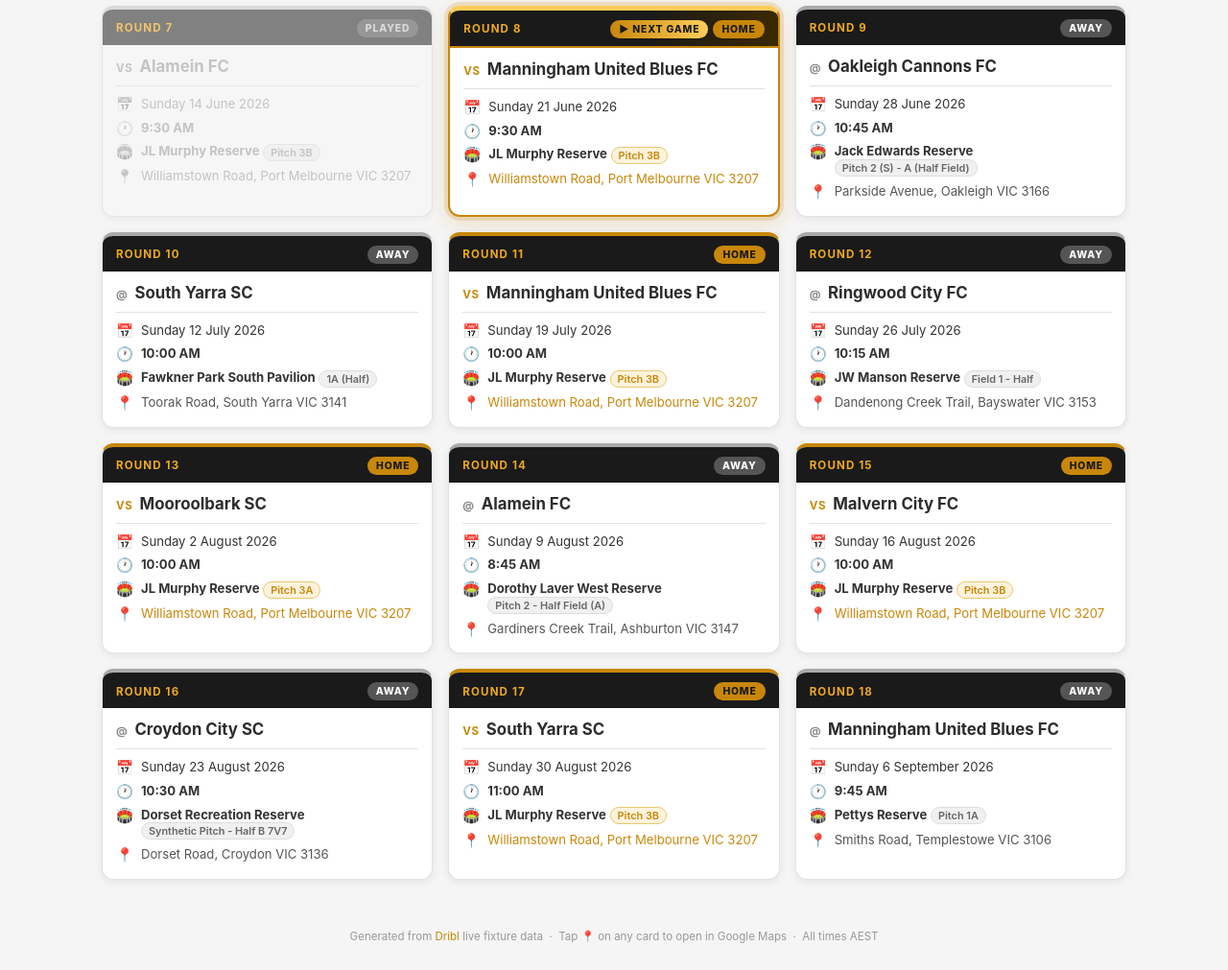
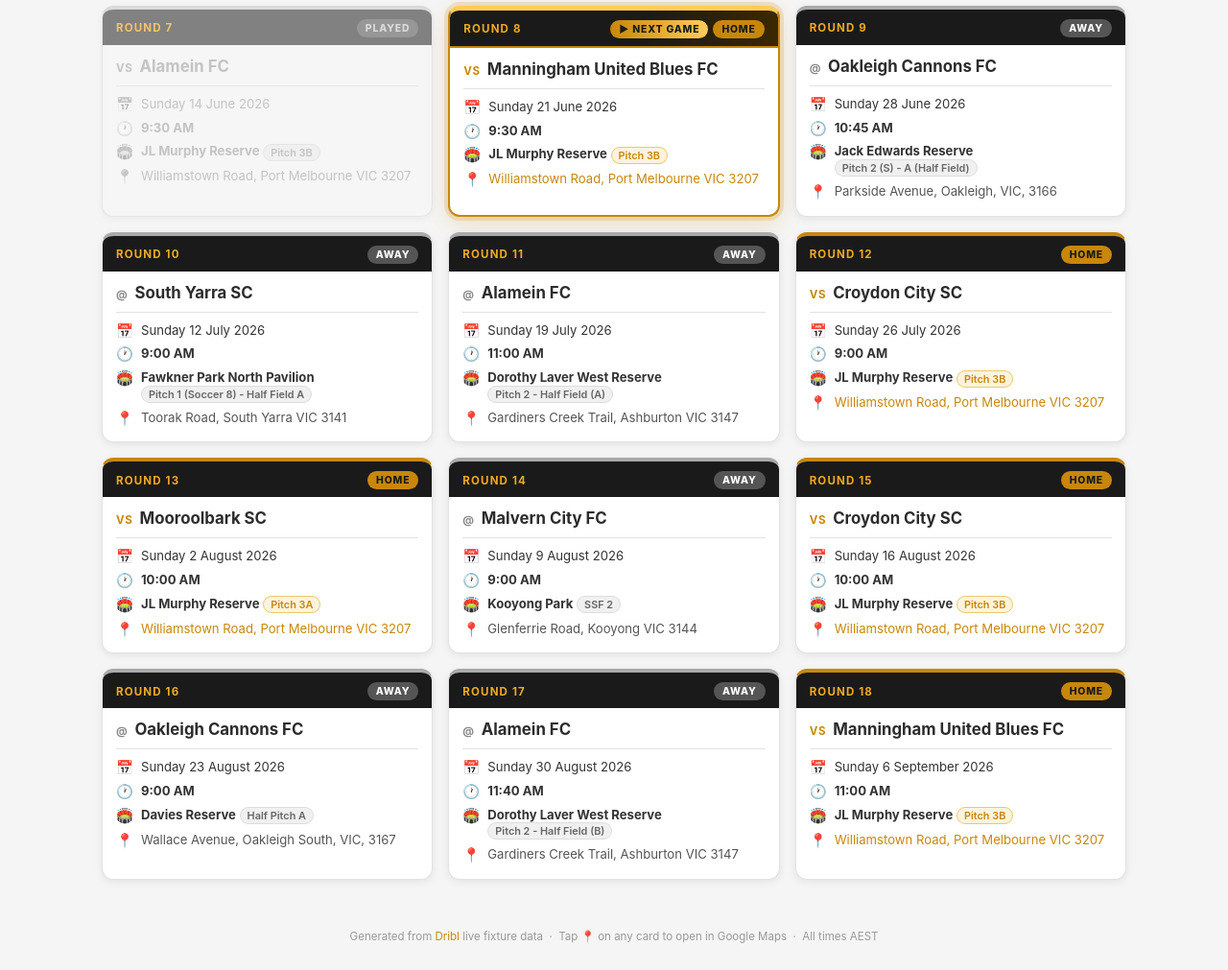
Before and after one commit to markshawau/MP11s, a plain HTML site: page index.html in a window 1280 px wide. Shown: the part 716-1727 px from the top of the page at 96% size. Drawn offline with Linux system fonts and the light colour scheme.

Commit message:
Update draw page — 2026-06-18

```diff
--- a/index.html
+++ b/index.html
@@ -72,7 +72,7 @@
             <div class="detail-row"><span class="icon">📅</span><span>Sunday 26 April 2026</span></div>
             <div class="detail-row"><span class="icon">🕐</span><span><strong>9:00 AM</strong></span></div>
             <div class="detail-row"><span class="icon">🏟️</span><span><strong>JL Murphy Reserve</strong>&nbsp;<span class="field-tag">Pitch 3B</span></span></div>
-            <a class="detail-row location-row" href="https://www.google.com/maps/search/?api=1&query=JL%20Murphy%20Reserve%2C%20Williamstown%20Road%2C%20Port%20Melbourne%20VIC%203207" target="_blank" rel="noopener">
+            <a class="detail-row location-row" href="https://www.google.com/maps/search/?api=1&query=JL%20Murphy%20Reserve%2C%20-37.834006%2C144.92755" target="_blank" rel="noopener">
               <span class="icon">📍</span><span>Williamstown Road, Port Melbourne VIC 3207</span>
             </a>
           </div>
@@ -90,7 +90,7 @@
             <div class="detail-row"><span class="icon">📅</span><span>Sunday 3 May 2026</span></div>
             <div class="detail-row"><span class="icon">🕐</span><span><strong>12:00 PM</strong></span></div>
             <div class="detail-row"><span class="icon">🏟️</span><span><strong>Dorset Recreation Reserve</strong>&nbsp;<span class="field-tag">Synthetic Pitch - Half B</span></span></div>
-            <a class="detail-row location-row" href="https://www.google.com/maps/search/?api=1&query=Dorset%20Recreation%20Reserve%2C%20Dorset%20Road%2C%20Croydon%20VIC%203136" target="_blank" rel="noopener">
+            <a class="detail-row location-row" href="https://www.google.com/maps/search/?api=1&query=Dorset%20Recreation%20Reserve%2C%20-37.7961%2C145.2718" target="_blank" rel="noopener">
               <span class="icon">📍</span><span>Dorset Road, Croydon VIC 3136</span>
             </a>
           </div>
@@ -108,7 +108,7 @@
             <div class="detail-row"><span class="icon">📅</span><span>Sunday 10 May 2026</span></div>
             <div class="detail-row"><span class="icon">🕐</span><span><strong>9:00 AM</strong></span></div>
             <div class="detail-row"><span class="icon">🏟️</span><span><strong>JL Murphy Reserve</strong>&nbsp;<span class="field-tag">Pitch 3A</span></span></div>
-            <a class="detail-row location-row" href="https://www.google.com/maps/search/?api=1&query=JL%20Murphy%20Reserve%2C%20Williamstown%20Road%2C%20Port%20Melbourne%20VIC%203207" target="_blank" rel="noopener">
+            <a class="detail-row location-row" href="https://www.google.com/maps/search/?api=1&query=JL%20Murphy%20Reserve%2C%20-37.834006%2C144.92755" target="_blank" rel="noopener">
               <span class="icon">📍</span><span>Williamstown Road, Port Melbourne VIC 3207</span>
             </a>
           </div>
@@ -126,7 +126,7 @@
             <div class="detail-row"><span class="icon">📅</span><span>Sunday 17 May 2026</span></div>
             <div class="detail-row"><span class="icon">🕐</span><span><strong>8:30 AM</strong></span></div>
             <div class="detail-row"><span class="icon">🏟️</span><span><strong>Powerful Owl Park</strong>&nbsp;<span class="field-tag">Pitch 2B</span></span></div>
-            <a class="detail-row location-row" href="https://www.google.com/maps/search/?api=1&query=Powerful%20Owl%20Park%2C%20Templestowe%20Road%2C%20Bulleen%20VIC%203105" target="_blank" rel="noopener">
+            <a class="detail-row location-row" href="https://www.google.com/maps/search/?api=1&query=Powerful%20Owl%20Park%2C%20-37.7592%2C145.0692" target="_blank" rel="noopener">
               <span class="icon">📍</span><span>Templestowe Road, Bulleen VIC 3105</span>
             </a>
           </div>
@@ -144,7 +144,7 @@
             <div class="detail-row"><span class="icon">📅</span><span>Sunday 24 May 2026</span></div>
             <div class="detail-row"><span class="icon">🕐</span><span><strong>10:00 AM</strong></span></div>
             <div class="detail-row"><span class="icon">🏟️</span><span><strong>JL Murphy Reserve</strong>&nbsp;<span class="field-tag">Pitch 3A</span></span></div>
-            <a class="detail-row location-row" href="https://www.google.com/maps/search/?api=1&query=JL%20Murphy%20Reserve%2C%20Williamstown%20Road%2C%20Port%20Melbourne%20VIC%203207" target="_blank" rel="noopener">
+            <a class="detail-row location-row" href="https://www.google.com/maps/search/?api=1&query=JL%20Murphy%20Reserve%2C%20-37.834006%2C144.92755" target="_blank" rel="noopener">
               <span class="icon">📍</span><span>Williamstown Road, Port Melbourne VIC 3207</span>
             </a>
           </div>
@@ -162,7 +162,7 @@
             <div class="detail-row"><span class="icon">📅</span><span>Sunday 31 May 2026</span></div>
             <div class="detail-row"><span class="icon">🕐</span><span><strong>10:05 AM</strong></span></div>
             <div class="detail-row"><span class="icon">🏟️</span><span><strong>Esther Park Reserve</strong>&nbsp;<span class="field-tag">Junior Pitch 4 Synthetic</span></span></div>
-            <a class="detail-row location-row" href="https://www.google.com/maps/search/?api=1&query=Esther%20Park%20Reserve%2C%20Esther%20Crescent%2C%20Mooroolbark%20VIC%203138" target="_blank" rel="noopener">
+            <a class="detail-row location-row" href="https://www.google.com/maps/search/?api=1&query=Esther%20Park%20Reserve%2C%20-37.7741%2C145.3131" target="_blank" rel="noopener">
               <span class="icon">📍</span><span>Esther Crescent, Mooroolbark VIC 3138</span>
             </a>
           </div>
@@ -180,7 +180,7 @@
             <div class="detail-row"><span class="icon">📅</span><span>Sunday 14 June 2026</span></div>
             <div class="detail-row"><span class="icon">🕐</span><span><strong>9:30 AM</strong></span></div>
             <div class="detail-row"><span class="icon">🏟️</span><span><strong>JL Murphy Reserve</strong>&nbsp;<span class="field-tag">Pitch 3B</span></span></div>
-            <a class="detail-row location-row" href="https://www.google.com/maps/search/?api=1&query=JL%20Murphy%20Reserve%2C%20Williamstown%20Road%2C%20Port%20Melbourne%20VIC%203207" target="_blank" rel="noopener">
+            <a class="detail-row location-row" href="https://www.google.com/maps/search/?api=1&query=JL%20Murphy%20Reserve%2C%20-37.834006%2C144.92755" target="_blank" rel="noopener">
               <span class="icon">📍</span><span>Williamstown Road, Port Melbourne VIC 3207</span>
             </a>
           </div>
@@ -198,7 +198,7 @@
             <div class="detail-row"><span class="icon">📅</span><span>Sunday 21 June 2026</span></div>
             <div class="detail-row"><span class="icon">🕐</span><span><strong>9:30 AM</strong></span></div>
             <div class="detail-row"><span class="icon">🏟️</span><span><strong>JL Murphy Reserve</strong>&nbsp;<span class="field-tag">Pitch 3B</span></span></div>
-            <a class="detail-row location-row" href="https://www.google.com/maps/search/?api=1&query=JL%20Murphy%20Reserve%2C%20Williamstown%20Road%2C%20Port%20Melbourne%20VIC%203207" target="_blank" rel="noopener">
+            <a class="detail-row location-row" href="https://www.google.com/maps/search/?api=1&query=JL%20Murphy%20Reserve%2C%20-37.834006%2C144.92755" target="_blank" rel="noopener">
               <span class="icon">📍</span><span>Williamstown Road, Port Melbourne VIC 3207</span>
             </a>
           </div>
@@ -216,8 +216,8 @@
             <div class="detail-row"><span class="icon">📅</span><span>Sunday 28 June 2026</span></div>
             <div class="detail-row"><span class="icon">🕐</span><span><strong>10:45 AM</strong></span></div>
             <div class="detail-row"><span class="icon">🏟️</span><span><strong>Jack Edwards Reserve</strong>&nbsp;<span class="field-tag">Pitch 2 (S) - A (Half Field)</span></span></div>
-            <a class="detail-row location-row" href="https://www.google.com/maps/search/?api=1&query=Jack%20Edwards%20Reserve%2C%20Parkside%20Avenue%2C%20Oakleigh%20VIC%203166" target="_blank" rel="noopener">
-              <span class="icon">📍</span><span>Parkside Avenue, Oakleigh VIC 3166</span>
+            <a class="detail-row location-row" href="https://www.google.com/maps/search/?api=1&query=Jack%20Edwards%20Reserve%2C%20-37.905506%2C145.100046" target="_blank" rel="noopener">
+              <span class="icon">📍</span><span>Parkside Avenue, Oakleigh, VIC, 3166</span>
             </a>
           </div>
         </div>
@@ -232,46 +232,46 @@
               <span class="opponent">South Yarra SC</span>
             </div>
             <div class="detail-row"><span class="icon">📅</span><span>Sunday 12 July 2026</span></div>
-            <div class="detail-row"><span class="icon">🕐</span><span><strong>10:00 AM</strong></span></div>
-            <div class="detail-row"><span class="icon">🏟️</span><span><strong>Fawkner Park South Pavilion</strong>&nbsp;<span class="field-tag">1A (Half)</span></span></div>
-            <a class="detail-row location-row" href="https://www.google.com/maps/search/?api=1&query=Fawkner%20Park%20South%20Pavilion%2C%20Toorak%20Road%2C%20South%20Yarra%20VIC%203141" target="_blank" rel="noopener">
+            <div class="detail-row"><span class="icon">🕐</span><span><strong>9:00 AM</strong></span></div>
+            <div class="detail-row"><span class="icon">🏟️</span><span><strong>Fawkner Park North Pavilion</strong>&nbsp;<span class="field-tag">Pitch 1 (Soccer 8) - Half Field A</span></span></div>
+            <a class="detail-row location-row" href="https://www.google.com/maps/search/?api=1&query=Fawkner%20Park%20North%20Pavilion%2C%20-37.843712%2C144.981104" target="_blank" rel="noopener">
               <span class="icon">📍</span><span>Toorak Road, South Yarra VIC 3141</span>
+            </a>
+          </div>
+        </div>
+        <div class="card away-card">
+          <div class="card-header">
+            <span class="round-label">Round 11</span>
+            <span class="badge-group"><span class="badge away-badge">AWAY</span></span>
+          </div>
+          <div class="card-body">
+            <div class="opponent-row">
+              <span class="vs-label">@</span>
+              <span class="opponent">Alamein FC</span>
+            </div>
+            <div class="detail-row"><span class="icon">📅</span><span>Sunday 19 July 2026</span></div>
+            <div class="detail-row"><span class="icon">🕐</span><span><strong>11:00 AM</strong></span></div>
+            <div class="detail-row"><span class="icon">🏟️</span><span><strong>Dorothy Laver West Reserve</strong>&nbsp;<span class="field-tag">Pitch 2 - Half Field (A)</span></span></div>
+            <a class="detail-row location-row" href="https://www.google.com/maps/search/?api=1&query=Dorothy%20Laver%20West%20Reserve%2C%20-37.865689%2C145.062871" target="_blank" rel="noopener">
+              <span class="icon">📍</span><span>Gardiners Creek Trail, Ashburton VIC 3147</span>
             </a>
           </div>
         </div>
         <div class="card home-card">
           <div class="card-header">
-            <span class="round-label">Round 11</span>
+            <span class="round-label">Round 12</span>
             <span class="badge-group"><span class="badge home-badge">HOME</span></span>
           </div>
           <div class="card-body">
             <div class="opponent-row">
               <span class="vs-label">vs</span>
-              <span class="opponent">Manningham United Blues FC</span>
-            </div>
-            <div class="detail-row"><span class="icon">📅</span><span>Sunday 19 July 2026</span></div>
-            <div class="detail-row"><span class="icon">🕐</span><span><strong>10:00 AM</strong></span></div>
-            <div class="detail-row"><span class="icon">🏟️</span><span><strong>JL Murphy Reserve</strong>&nbsp;<span class="field-tag">Pitch 3B</span></span></div>
-            <a class="detail-row location-row" href="https://www.google.com/maps/search/?api=1&query=JL%20Murphy%20Reserve%2C%20Williamstown%20Road%2C%20Port%20Melbourne%20VIC%203207" target="_blank" rel="noopener">
-              <span class="icon">📍</span><span>Williamstown Road, Port Melbourne VIC 3207</span>
-            </a>
-          </div>
-        </div>
-        <div class="card away-card">
-          <div class="card-header">
-            <span class="round-label">Round 12</span>
-            <span class="badge-group"><span class="badge away-badge">AWAY</span></span>
-          </div>
-          <div class="card-body">
-            <div class="opponent-row">
-              <span class="vs-label">@</span>
-              <span class="opponent">Ringwood City FC</span>
+              <span class="opponent">Croydon City SC</span>
             </div>
             <div class="detail-row"><span class="icon">📅</span><span>Sunday 26 July 2026</span></div>
-            <div class="detail-row"><span class="icon">🕐</span><span><strong>10:15 AM</strong></span></div>
-            <div class="detail-row"><span class="icon">🏟️</span><span><strong>JW Manson Reserve</strong>&nbsp;<span class="field-tag">Field 1 - Half</span></span></div>
-            <a class="detail-row location-row" href="https://www.google.com/maps/search/?api=1&query=JW%20Manson%20Reserve%2C%20Dandenong%20Creek%20Trail%2C%20Bayswater%20VIC%203153" target="_blank" rel="noopener">
-              <span class="icon">📍</span><span>Dandenong Creek Trail, Bayswater VIC 3153</span>
+            <div class="detail-row"><span class="icon">🕐</span><span><strong>9:00 AM</strong></span></div>
+            <div class="detail-row"><span class="icon">🏟️</span><span><strong>JL Murphy Reserve</strong>&nbsp;<span class="field-tag">Pitch 3B</span></span></div>
+            <a class="detail-row location-row" href="https://www.google.com/maps/search/?api=1&query=JL%20Murphy%20Reserve%2C%20-37.834006%2C144.92755" target="_blank" rel="noopener">
+              <span class="icon">📍</span><span>Williamstown Road, Port Melbourne VIC 3207</span>
             </a>
           </div>
         </div>
@@ -288,7 +288,7 @@
             <div class="detail-row"><span class="icon">📅</span><span>Sunday 2 August 2026</span></div>
             <div class="detail-row"><span class="icon">🕐</span><span><strong>10:00 AM</strong></span></div>
             <div class="detail-row"><span class="icon">🏟️</span><span><strong>JL Murphy Reserve</strong>&nbsp;<span class="field-tag">Pitch 3A</span></span></div>
-            <a class="detail-row location-row" href="https://www.google.com/maps/search/?api=1&query=JL%20Murphy%20Reserve%2C%20Williamstown%20Road%2C%20Port%20Melbourne%20VIC%203207" target="_blank" rel="noopener">
+            <a class="detail-row location-row" href="https://www.google.com/maps/search/?api=1&query=JL%20Murphy%20Reserve%2C%20-37.834006%2C144.92755" target="_blank" rel="noopener">
               <span class="icon">📍</span><span>Williamstown Road, Port Melbourne VIC 3207</span>
             </a>
           </div>
@@ -301,13 +301,13 @@
           <div class="card-body">
             <div class="opponent-row">
               <span class="vs-label">@</span>
-              <span class="opponent">Alamein FC</span>
+              <span class="opponent">Malvern City FC</span>
             </div>
             <div class="detail-row"><span class="icon">📅</span><span>Sunday 9 August 2026</span></div>
-            <div class="detail-row"><span class="icon">🕐</span><span><strong>8:45 AM</strong></span></div>
-            <div class="detail-row"><span class="icon">🏟️</span><span><strong>Dorothy Laver West Reserve</strong>&nbsp;<span class="field-tag">Pitch 2 - Half Field (A)</span></span></div>
-            <a class="detail-row location-row" href="https://www.google.com/maps/search/?api=1&query=Dorothy%20Laver%20West%20Reserve%2C%20Gardiners%20Creek%20Trail%2C%20Ashburton%20VIC%203147" target="_blank" rel="noopener">
-              <span class="icon">📍</span><span>Gardiners Creek Trail, Ashburton VIC 3147</span>
+            <div class="detail-row"><span class="icon">🕐</span><span><strong>9:00 AM</strong></span></div>
+            <div class="detail-row"><span class="icon">🏟️</span><span><strong>Kooyong Park</strong>&nbsp;<span class="field-tag">SSF 2</span></span></div>
+            <a class="detail-row location-row" href="https://www.google.com/maps/search/?api=1&query=Kooyong%20Park%2C%20-37.83799%2C145.03287" target="_blank" rel="noopener">
+              <span class="icon">📍</span><span>Glenferrie Road, Kooyong VIC 3144</span>
             </a>
           </div>
         </div>
@@ -319,12 +319,12 @@
           <div class="card-body">
             <div class="opponent-row">
               <span class="vs-label">vs</span>
-              <span class="opponent">Malvern City FC</span>
+              <span class="opponent">Croydon City SC</span>
             </div>
             <div class="detail-row"><span class="icon">📅</span><span>Sunday 16 August 2026</span></div>
             <div class="detail-row"><span class="icon">🕐</span><span><strong>10:00 AM</strong></span></div>
             <div class="detail-row"><span class="icon">🏟️</span><span><strong>JL Murphy Reserve</strong>&nbsp;<span class="field-tag">Pitch 3B</span></span></div>
-            <a class="detail-row location-row" href="https://www.google.com/maps/search/?api=1&query=JL%20Murphy%20Reserve%2C%20Williamstown%20Road%2C%20Port%20Melbourne%20VIC%203207" target="_blank" rel="noopener">
+            <a class="detail-row location-row" href="https://www.google.com/maps/search/?api=1&query=JL%20Murphy%20Reserve%2C%20-37.834006%2C144.92755" target="_blank" rel="noopener">
               <span class="icon">📍</span><span>Williamstown Road, Port Melbourne VIC 3207</span>
             </a>
           </div>
@@ -337,49 +337,49 @@
           <div class="card-body">
             <div class="opponent-row">
               <span class="vs-label">@</span>
-              <span class="opponent">Croydon City SC</span>
+              <span class="opponent">Oakleigh Cannons FC</span>
             </div>
             <div class="detail-row"><span class="icon">📅</span><span>Sunday 23 August 2026</span></div>
-            <div class="detail-row"><span class="icon">🕐</span><span><strong>10:30 AM</strong></span></div>
-            <div class="detail-row"><span class="icon">🏟️</span><span><strong>Dorset Recreation Reserve</strong>&nbsp;<span class="field-tag">Synthetic Pitch - Half B 7V7</span></span></div>
-            <a class="detail-row location-row" href="https://www.google.com/maps/search/?api=1&query=Dorset%20Recreation%20Reserve%2C%20Dorset%20Road%2C%20Croydon%20VIC%203136" target="_blank" rel="noopener">
-              <span class="icon">📍</span><span>Dorset Road, Croydon VIC 3136</span>
+            <div class="detail-row"><span class="icon">🕐</span><span><strong>9:00 AM</strong></span></div>
+            <div class="detail-row"><span class="icon">🏟️</span><span><strong>Davies Reserve</strong>&nbsp;<span class="field-tag">Half Pitch A</span></span></div>
+            <a class="detail-row location-row" href="https://www.google.com/maps/search/?api=1&query=Davies%20Reserve%2C%20-37.920242%2C145.102972" target="_blank" rel="noopener">
+              <span class="icon">📍</span><span>Wallace Avenue, Oakleigh South, VIC, 3167</span>
+            </a>
+          </div>
+        </div>
+        <div class="card away-card">
+          <div class="card-header">
+            <span class="round-label">Round 17</span>
+            <span class="badge-group"><span class="badge away-badge">AWAY</span></span>
+          </div>
+          <div class="card-body">
+            <div class="opponent-row">
+              <span class="vs-label">@</span>
+              <span class="opponent">Alamein FC</span>
+            </div>
+            <div class="detail-row"><span class="icon">📅</span><span>Sunday 30 August 2026</span></div>
+            <div class="detail-row"><span class="icon">🕐</span><span><strong>11:40 AM</strong></span></div>
+            <div class="detail-row"><span class="icon">🏟️</span><span><strong>Dorothy Laver West Reserve</strong>&nbsp;<span class="field-tag">Pitch 2 - Half Field (B)</span></span></div>
+            <a class="detail-row location-row" href="https://www.google.com/maps/search/?api=1&query=Dorothy%20Laver%20West%20Reserve%2C%20-37.865689%2C145.062871" target="_blank" rel="noopener">
+              <span class="icon">📍</span><span>Gardiners Creek Trail, Ashburton VIC 3147</span>
             </a>
           </div>
         </div>
         <div class="card home-card">
           <div class="card-header">
-            <span class="round-label">Round 17</span>
+            <span class="round-label">Round 18</span>
             <span class="badge-group"><span class="badge home-badge">HOME</span></span>
           </div>
           <div class="card-body">
             <div class="opponent-row">
               <span class="vs-label">vs</span>
-              <span class="opponent">South Yarra SC</span>
-            </div>
-            <div class="detail-row"><span class="icon">📅</span><span>Sunday 30 August 2026</span></div>
-            <div class="detail-row"><span class="icon">🕐</span><span><strong>11:00 AM</strong></span></div>
-            <div class="detail-row"><span class="icon">🏟️</span><span><strong>JL Murphy Reserve</strong>&nbsp;<span class="field-tag">Pitch 3B</span></span></div>
-            <a class="detail-row location-row" href="https://www.google.com/maps/search/?api=1&query=JL%20Murphy%20Reserve%2C%20Williamstown%20Road%2C%20Port%20Melbourne%20VIC%203207" target="_blank" rel="noopener">
-              <span class="icon">📍</span><span>Williamstown Road, Port Melbourne VIC 3207</span>
-            </a>
-          </div>
-        </div>
-        <div class="card away-card">
-          <div class="card-header">
-            <span class="round-label">Round 18</span>
-            <span class="badge-group"><span class="badge away-badge">AWAY</span></span>
-          </div>
-          <div class="card-body">
-            <div class="opponent-row">
-              <span class="vs-label">@</span>
               <span class="opponent">Manningham United Blues FC</span>
             </div>
             <div class="detail-row"><span class="icon">📅</span><span>Sunday 6 September 2026</span></div>
-            <div class="detail-row"><span class="icon">🕐</span><span><strong>9:45 AM</strong></span></div>
-            <div class="detail-row"><span class="icon">🏟️</span><span><strong>Pettys Reserve</strong>&nbsp;<span class="field-tag">Pitch 1A</span></span></div>
-            <a class="detail-row location-row" href="https://www.google.com/maps/search/?api=1&query=Pettys%20Reserve%2C%20Smiths%20Road%2C%20Templestowe%20VIC%203106" target="_blank" rel="noopener">
-              <span class="icon">📍</span><span>Smiths Road, Templestowe VIC 3106</span>
+            <div class="detail-row"><span class="icon">🕐</span><span><strong>11:00 AM</strong></span></div>
+            <div class="detail-row"><span class="icon">🏟️</span><span><strong>JL Murphy Reserve</strong>&nbsp;<span class="field-tag">Pitch 3B</span></span></div>
+            <a class="detail-row location-row" href="https://www.google.com/maps/search/?api=1&query=JL%20Murphy%20Reserve%2C%20-37.834006%2C144.92755" target="_blank" rel="noopener">
+              <span class="icon">📍</span><span>Williamstown Road, Port Melbourne VIC 3207</span>
             </a>
           </div>
         </div></main>
```
